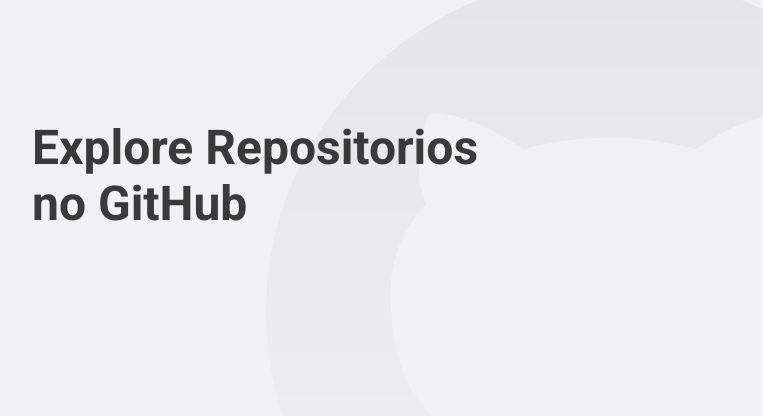
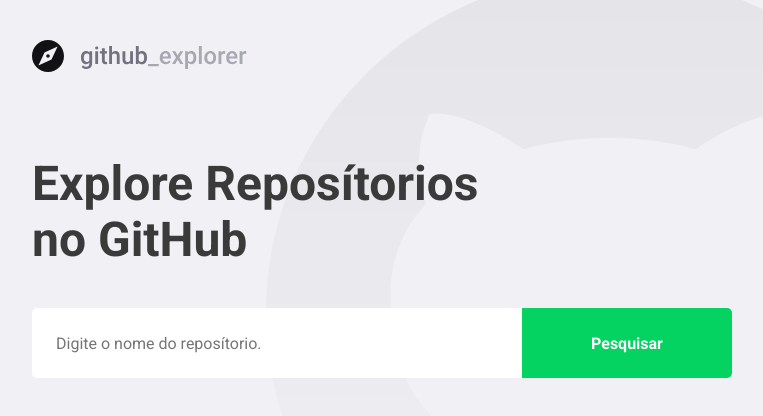
Before and after one commit to Orifiel/GitHub_Explorer, a React (Create React App) app: page / in a window 1280 px wide. Shown: the top 416 px of the page, without its empty margins (148-911 px from the left). Built offline with nearby package versions, Linux system fonts and the light colour scheme.

Commit message:
criação da dashboard (estrutura e useState)

```diff
--- a/src/pages/Dashboard/index.tsx
+++ b/src/pages/Dashboard/index.tsx
@@ -1,9 +1,69 @@
-import React from 'react';
+import React, { useState, FormEvent } from 'react';
 
-import { Title } from './styles';
+import { FiChevronRight } from 'react-icons/fi';
+import api from '../../services/api';
+
+import logoImg from '../../assets/logo.svg';
+
+import { Title, Form, Repositories } from './styles';
+
+interface Repository {
+  full_name: string;
+  description: string;
+  owner: {
+    login: string;
+    avatar_url: string;
+  };
+}
 
 const Dashboard: React.FC = () => {
-  return <Title>Explore Repositorios no GitHub</Title>;
+  const [newRepo, setNewRepo] = useState('');
+  const [repositories, setRepositories] = useState<Repository[]>([]);
+
+  async function handleAddRepository(
+    e: FormEvent<HTMLFormElement>,
+  ): Promise<void> {
+    e.preventDefault();
+    const response = await api.get<Repository>(`repos/${newRepo}`);
+
+    const repository = response.data;
+
+    setRepositories([...repositories, repository]);
+    setNewRepo('');
+  }
+
+  return (
+    <>
+      <img src={logoImg} alt="github explorer" />
+      <Title>Explore Reposítorios no GitHub</Title>
+
+      <Form onSubmit={handleAddRepository}>
+        <input
+          value={newRepo}
+          onChange={e => setNewRepo(e.target.value)}
+          placeholder="Digite o nome do reposítorio."
+        />
+        <button type="submit">Pesquisar</button>
+      </Form>
+
+      <Repositories>
+        {repositories.map(repository => (
+          <a key={repository.full_name} href="teste">
+            <img
+              src={repository.owner.avatar_url}
+              alt={repository.owner.login}
+            />
+            <div>
+              <strong>{repository.full_name}</strong>
+              <p>{repository.description}</p>
+            </div>
+
+            <FiChevronRight size={20} />
+          </a>
+        ))}
+      </Repositories>
+    </>
+  );
 };
 
 export default Dashboard;
```
